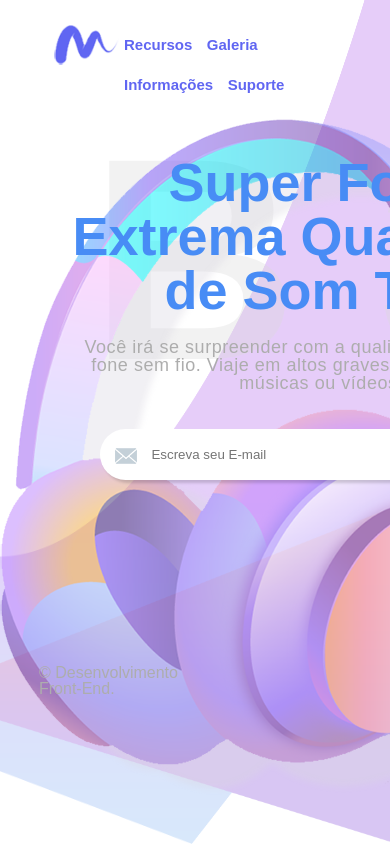
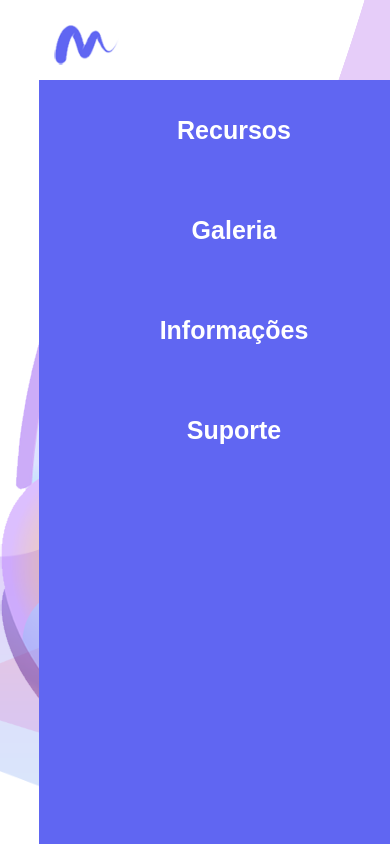
Before and after one commit to raikalbano/FRONT-END, a plain HTML site: page index.html in a window 390 px wide. Shown: the top 844 px of the page. Drawn offline with Linux system fonts and the light colour scheme.

Commit message:
Update 2_tools.css

```diff
--- a/css/2_tools/2_tools.css
+++ b/css/2_tools/2_tools.css
@@ -23,4 +23,38 @@
     #footer{
         margin-top: 600px;
     }
+
+    #navegation{
+        position: absolute;
+        top: 80px;
+        width: 100%;
+        height: calc(100vh - 80px);
+        background-color: #6066f2;
+        /*left: -100%;*/
+        z-index: 10;
+    }
+
+    #navegation > ul{
+        display: flex;
+        flex-direction: column;
+        text-align: center;
+
+    }
+
+    #navegation > ul > li{
+        padding: 30px 0;
+
+    }
+
+    #navegation > ul > li > a {
+        color: #fff !important;
+        border: none !important;
+        font-size: 25px !important;
+
+    }
+
+    #navegation > ul > li > a:hover {
+        color: #f4891f !important;
+
+    }
 }
```
